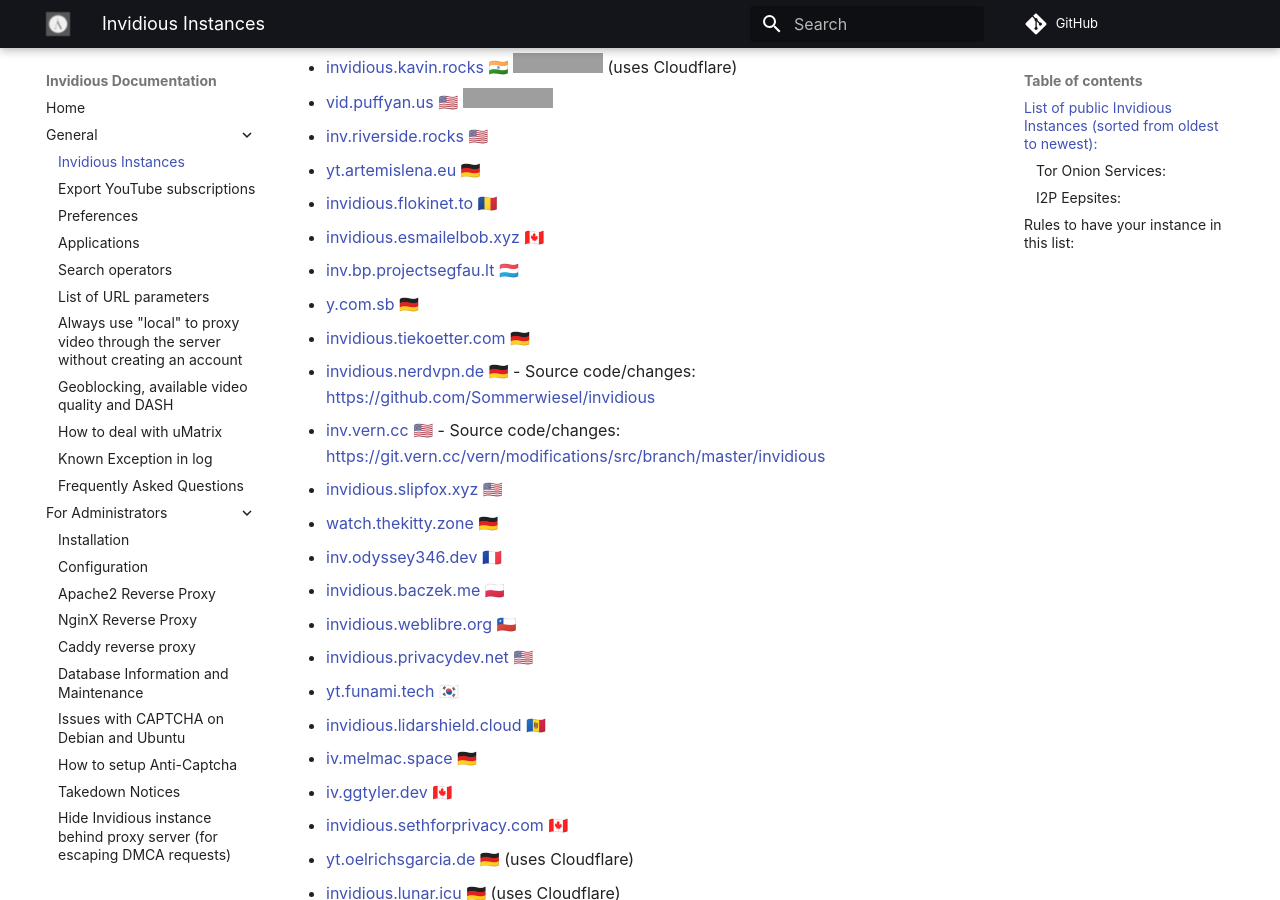
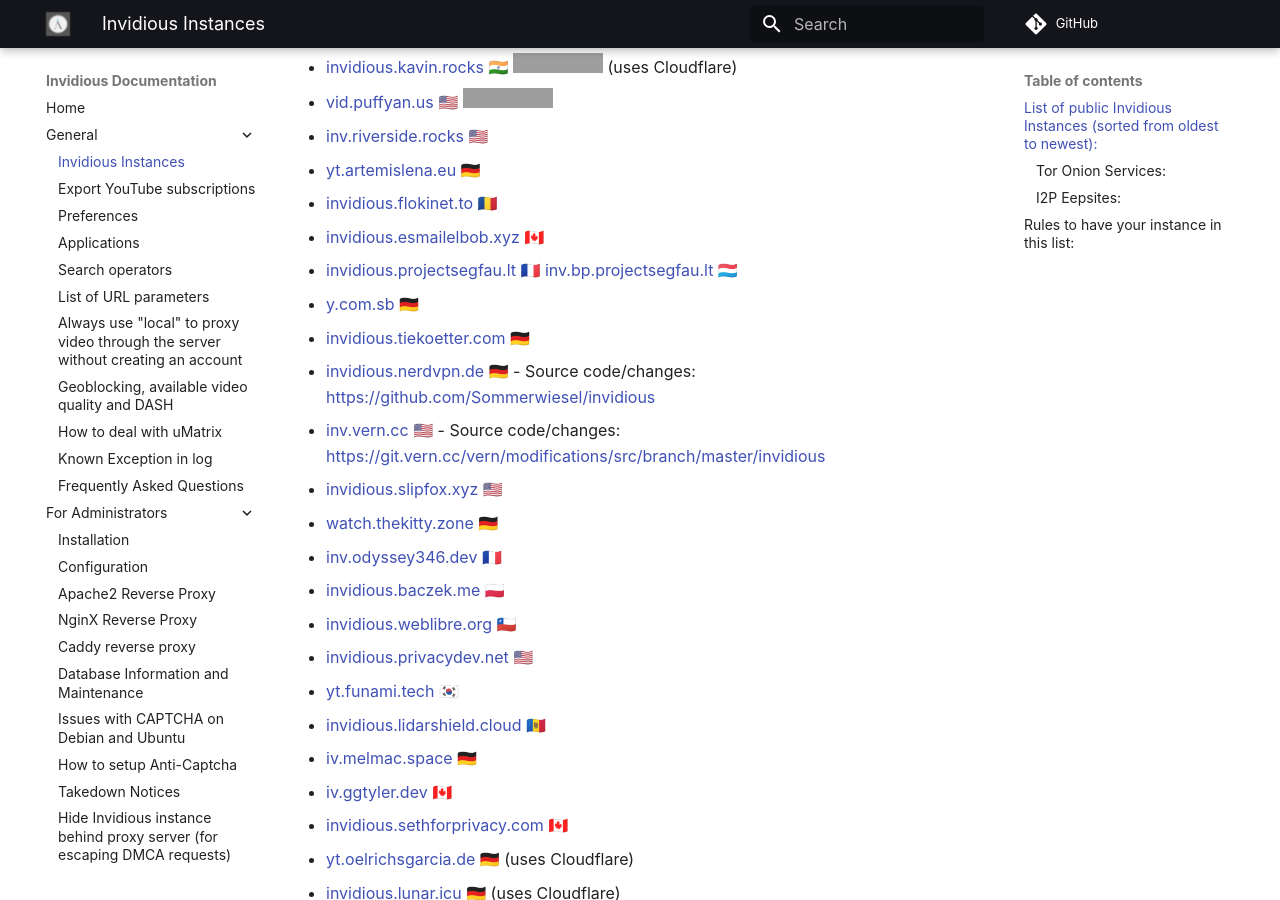
Before and after one commit to iv-org/documentation, an MkDocs documentation site: the page built from docs/instances.md, in a window 1280 px wide and 900 px high, scrolled down 490 px. Built offline with MkDocs 1.6.1 and Material for MkDocs 9.7.7, drawn with Linux system fonts in a browser that asks for light colours; comment, search, counter and statistics services are not loaded; grey boxes are pictures that could not be loaded.

Commit message:
Add back invidious.projectsegfau.lt

```diff
--- a/docs/instances.md
+++ b/docs/instances.md
@@ -24,7 +24,7 @@
 
 * [invidious.esmailelbob.xyz](https://invidious.esmailelbob.xyz) 🇨🇦
 
-* [inv.bp.projectsegfau.lt](https://inv.bp.projectsegfau.lt) 🇱🇺
+* [invidious.projectsegfau.lt](https://invidious.projectsegfau.lt) 🇫🇷 [inv.bp.projectsegfau.lt](https://inv.bp.projectsegfau.lt) 🇱🇺
 
 * [y.com.sb](https://y.com.sb) 🇩🇪
 
```
